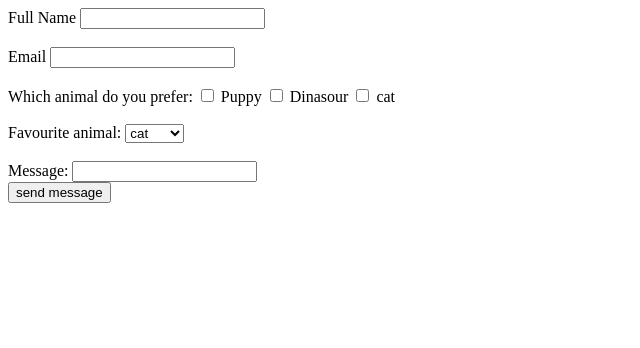
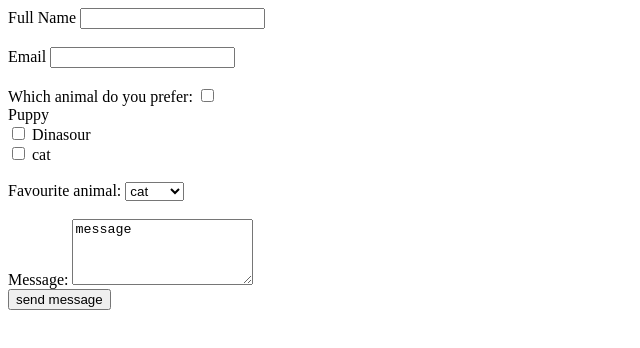
Before and after one commit to Aniagyei-1957/my-test, a plain HTML site: page contact.html in a window 1280 px wide. Shown: the whole page, without its empty margins (0-640 px from the left). Drawn offline with Linux system fonts and the light colour scheme.

Commit message:
first commit

```diff
--- a/contact.html
+++ b/contact.html
@@ -15,10 +15,10 @@
     <input type="text" id="email" name="fav_language"><br><br></div>
     <div>
     <label for="choice">Which animal do you prefer:</label>
-      <input type="checkbox" id="choice">
-    <label for="choice">Puppy</label>
+      <input type="checkbox" id="choice"><br>
+    <label for="choice">Puppy</label><br>
   <input type="checkbox" id="choice">
-    <label for="choice">Dinasour</label>
+    <label for="choice">Dinasour</label><br>
       <input type="checkbox" id="choice">
     <label for="choice">cat</label><br><br></div>
     <div>
@@ -29,7 +29,7 @@
     </select><br><br></div>
     <div>
     <label for="mes">Message:</label>
-    <input type="textarea" rows="4" id="mes"> <br> </div>
+    <textarea name="fav_language" id="mes" rows="4">message</textarea> </div>
      <div>
     <input type="submit" value="send message"></div>
      </form>
```
Also changed, not shown: index.html (+5 -0 lines).
